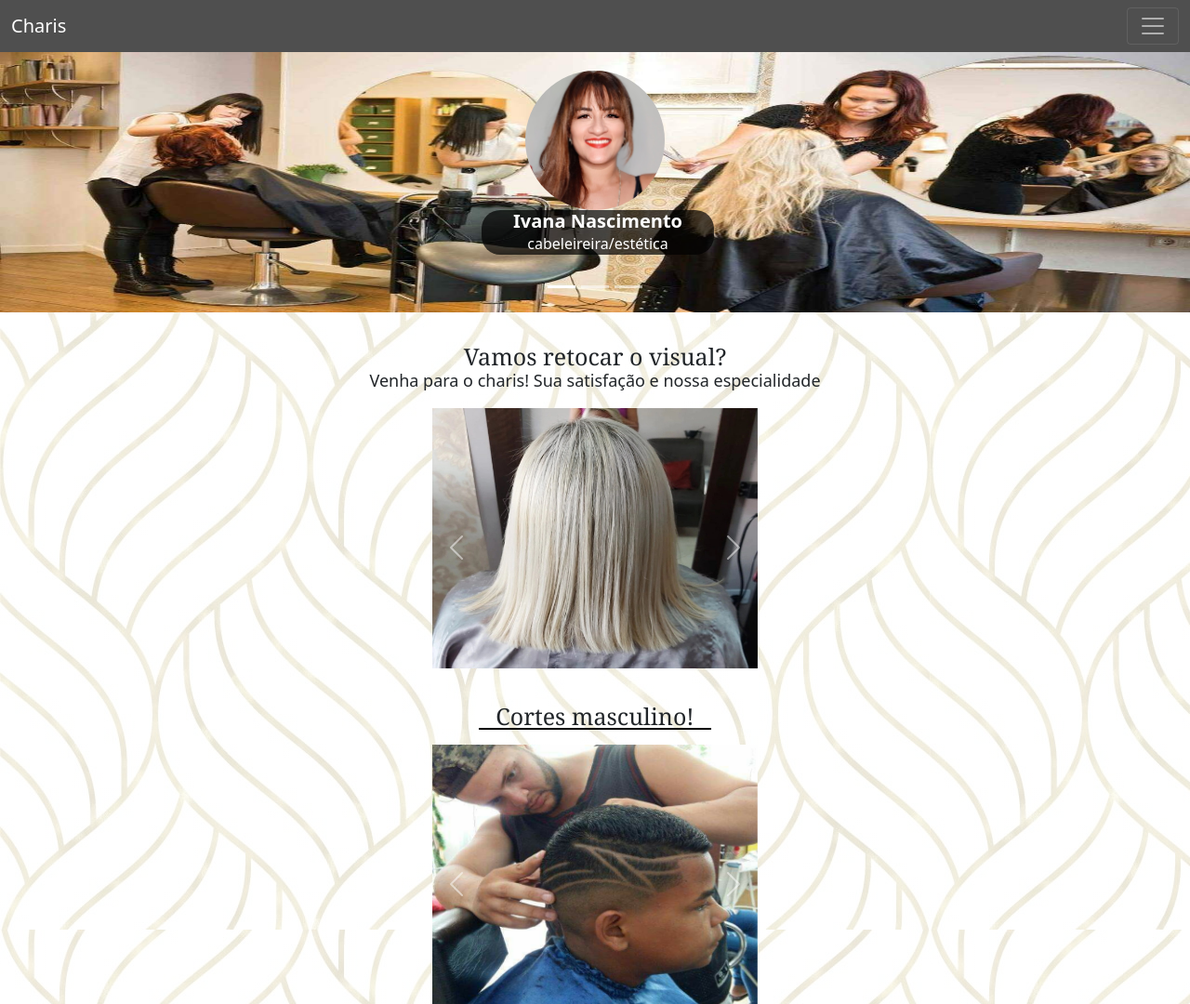
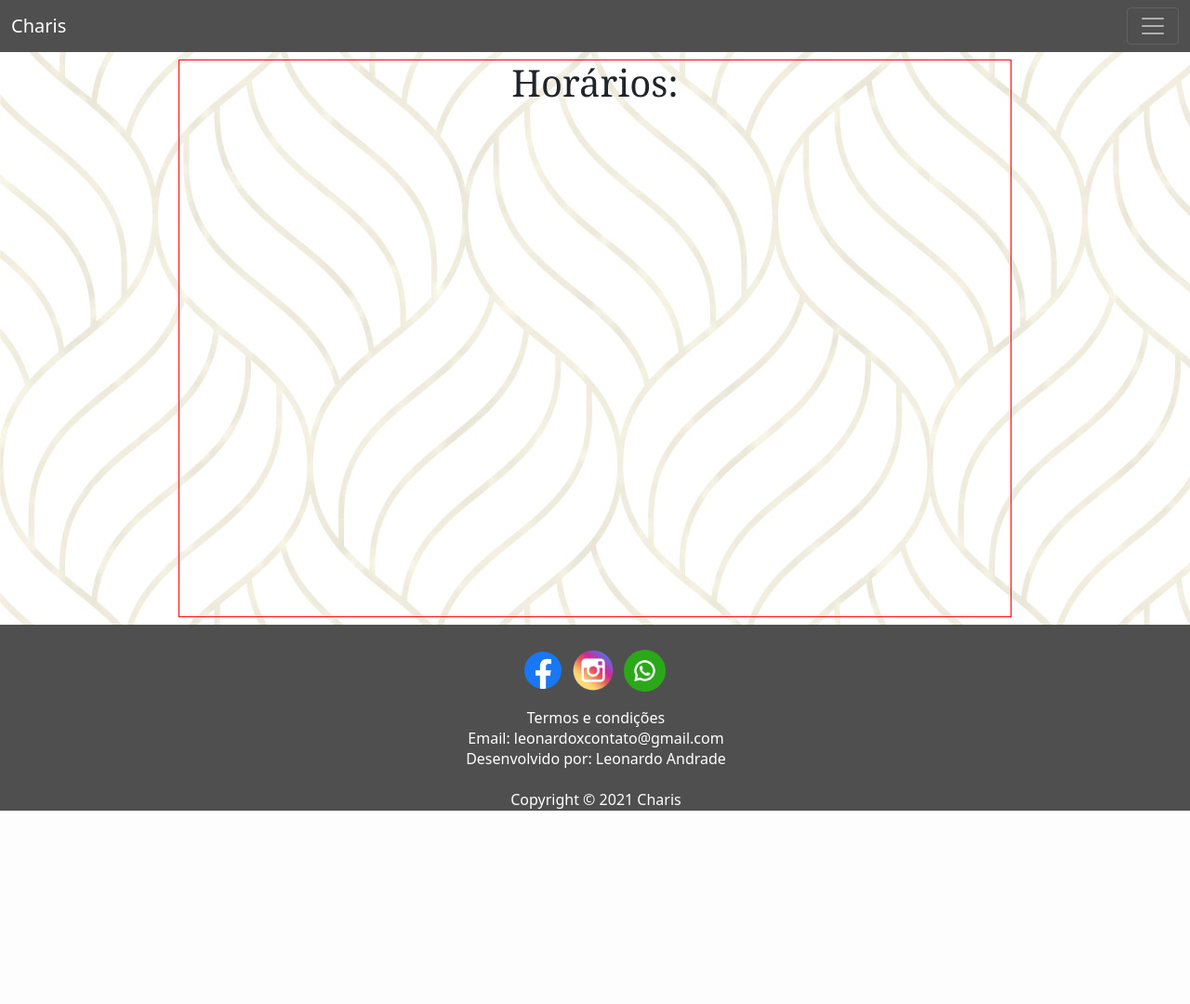
Before and after one commit to LeonardoAndrad3/ProjectCharis, a PHP site: page /?pagina=agendamento in a window 1280 px wide. Shown: the top 1080 px of the page at 93% size. After the commit the page ends 872 px from the top, so only its background shows below. Run offline with PHP 8.4, Linux system fonts and the light colour scheme; some libraries are stand-ins or nearby versions.

Commit message:
Alterando rodape e colocando a pagina agendamento, alem de reconfigurar a forma que vamos navegando nas paginas

```diff
--- a/web/css/app.css
+++ b/web/css/app.css
@@ -165,6 +165,55 @@ footer{
 
 }
 
+.agendamento{
+    width: 70%;
+    height: 600px;
+    margin: 8px auto;
+    border: 1px solid red;
+}
+
+.agendamento h1{
+    text-align: center;
+}
+
+.redeSocial{
+    margin-bottom: 10px;
+}
+
+.iconFace{
+    width: 40px;
+    height: 40px;
+    transition: 0.8s;
+}
+.iconInsta{
+    width: 58px;
+    height: 58px;
+    transition: 0.8s;
+}
+.iconZap{
+    width: 45px;
+    height: 45px;
+    transition: 0.8s;
+}
+
+.redeSocial a{
+    transition: 0.5s;
+}
+
+.redeSocial a:hover{
+    position: relative;
+    animation: up 0.2s;
+    animation-fill-mode: forwards;
+    filter: brightness(60%);
+    transition: 0.2s;
+}
+
+@keyframes up{
+    0%{top: 0px; transform: rotate(0deg);}
+    50%{top: -2px; transform: rotate(15deg);}
+    100%{top: -5px; transform: rotate(0deg);}
+}
+
 @media(max-width: 700px){
     .title1{
         margin-top: 20px;
@@ -178,6 +227,12 @@ footer{
         width: 80%;
         margin: 1em auto;
         height: auto;
+    }
 
+    .agendamento{
+        width: 80%;
+        height: 450px;
+        margin: 8px auto;
+        border: 1px solid red;
     }
 }
--- a/web/index.php
+++ b/web/index.php
@@ -1 +1,27 @@
-<?php require("index.html");?>
+<?php include_once('lib/include.php');?>
+<!DOCTYPE html>
+<html lang="pt-br">
+  <head>
+    <meta charset="utf-8">
+    <meta name="viewport" content="width=device-width, initial-scale=1, shrink-to-fit=no">
+    <link href="https://cdn.jsdelivr.net/npm/bootstrap@5.1.1/dist/css/bootstrap.min.css" rel="stylesheet" integrity="sha384-F3w7mX95PdgyTmZZMECAngseQB83DfGTowi0iMjiWaeVhAn4FJkqJByhZMI3AhiU" crossorigin="anonymous">
+    <script src="https://cdn.jsdelivr.net/npm/bootstrap@5.1.1/dist/js/bootstrap.bundle.min.js" integrity="sha384-/bQdsTh/da6pkI1MST/rWKFNjaCP5gBSY4sEBT38Q/9RBh9AH40zEOg7Hlq2THRZ" crossorigin="anonymous"></script>
+    <link rel="stylesheet" href="css/app.css">
+
+    <title>Charis</title>
+  </head>
+  <body>
+        <?php
+            $url = (isset($_GET['pagina'])) ? $_GET['pagina'] : 'inicio';
+            $dir = 'pags/';
+            $ext = '.php';
+
+            if(file_exists($dir.$url.$ext)){
+                include($dir.$url.$ext);
+            } else{
+                echo '<div class="alert alert-danger" role="alert"> Página não encontrada</div>';
+            }
+        ?>
+
+  </body>
+</html>
--- /dev/null
+++ b/web/lib/dbConnect.php
@@ -0,0 +1,27 @@
+<?php
+
+class ControlerDb{
+
+    private $user = "nokzzaysxxaskq";
+    private $password = "ff7e62c70dfa0d8ed742988ba7d279ec19af825eb268f33d35e2abb7cd007e37";
+    private $host = "ec2-34-239-55-93.compute-1.amazonaws.com";
+    private $database = "d9ib72bq2nigrh";
+    private $conn;
+
+    function connectDb(){
+        $conn = pg_connect("host=$this->host dbname=$this->database user=$this->user password=$this->password") or
+        die("Failed to create connection to database:". pg_last_erros(). "<br/>");
+    }
+
+    function construct(){
+        $this->conn = $this-connectDb();
+    }
+
+
+
+
+}
+
+
+
+?>
--- /dev/null
+++ b/web/lib/include.php
@@ -0,0 +1,7 @@
+<?php
+    include_once('dbConnect.php');
+    include_once('login.php');
+
+
+
+?>
--- /dev/null
+++ b/web/lib/login.php
@@ -0,0 +1,7 @@
+<?php
+
+include_once("include.php");
+
+
+
+?>
--- /dev/null
+++ b/web/pags/agendamento.php
@@ -0,0 +1,76 @@
+<!DOCTYPE html>
+<html lang="en">
+<head>
+    <meta charset="UTF-8">
+    <meta http-equiv="X-UA-Compatible" content="IE=edge">
+    <meta name="viewport" content="width=device-width, initial-scale=1.0">
+    <title>Agendamento</title>
+</head>
+<body>
+<div class="main">
+      <nav class="navbar navbar-dark">
+        <div class="container-fluid">
+          <a class="navbar-brand" href="?pagina=inicio">Charis</a>
+          <button class="navbar-toggler" type="button" data-bs-toggle="offcanvas" data-bs-target="#offcanvasNavbar" aria-controls="offcanvasNavbar">
+            <span class="navbar-toggler-icon"></span>
+          </button>
+          <div class="offcanvas offcanvas-end" tabindex="-1" id="offcanvasNavbar" aria-labelledby="offcanvasNavbarLabel">
+            <div class="offcanvas-header">
+              <h5 class="offcanvas-title" id="offcanvasNavbarLabel">Charis</h5>
+              <button type="button" class="btn-close text-reset" data-bs-dismiss="offcanvas" aria-label="Close"></button>
+            </div>
+            <div class="offcanvas-body">
+              <ul class="navbar-nav justify-content-end flex-grow-1 pe-3">
+                <li class="nav-item">
+                  <a class="nav-link active" aria-current="page" href="#">Home</a>
+                </li>
+                <li class="nav-item">
+                  <a class="nav-link" href="?pagina=agendamento">Agendamento</a>
+                </li>
+                <li class="nav-item dropdown">
+                  <a class="nav-link dropdown-toggle" href="#" id="offcanvasNavbarDropdown" role="button" data-bs-toggle="dropdown" aria-expanded="false">
+                    Dropdown
+                  </a>
+                  <ul class="dropdown-menu" aria-labelledby="offcanvasNavbarDropdown">
+                    <li><a class="dropdown-item" href="#">Action</a></li>
+                    <li><a class="dropdown-item" href="#">Another action</a></li>
+                    <li>
+                      <hr class="dropdown-divider">
+                    </li>
+                    <li><a class="dropdown-item" href="#">Something else here</a></li>
+                  </ul>
+                </li>
+              </ul>
+            </div>
+          </div>
+        </div>
+      </nav>
+
+    <div class="agendamento">
+
+    <h1>Horários:</h1>
+
+
+    </div>
+
+
+      <div class="rodape">
+        <footer>
+            <div class="redeSocial">
+            <a href="https://www.facebook.com/chariscabeloeestetica"><img class="iconFace" src="icon/facebook-f-logo-2019.png" alt="img"></a>
+            <a href="https://www.instagram.com/chariscabeloeestetica/"><img class="iconInsta" src="icon/instagram.png" alt="img"></a>
+            <a href="https://wa.me/55011964824192"><img class="iconZap" src="icon/whatsapp.png" alt="img"></a>
+
+            </div>
+            <ul class="rod">
+            <li><a class="link-rodape" href="">Termos e condições</a></li>
+            <li><p>Email: leonardoxcontato@gmail.com</p></li>
+            <li><p>Desenvolvido por: Leonardo Andrade</p></li>
+            <br>
+            <li><p class="copy">Copyright © 2021 Charis</p></li>
+          </ul>
+        </footer>
+      </div>
+    </div>
+</body>
+</html>
--- a/web/index.html
+++ b/web/pags/inicio.php
@@ -4,9 +4,6 @@
     <meta charset="UTF-8">
     <meta http-equiv="X-UA-Compatible" content="IE=edge">
     <meta name="viewport" content="width=device-width, initial-scale=1.0">
-    <link href="https://cdn.jsdelivr.net/npm/bootstrap@5.1.1/dist/css/bootstrap.min.css" rel="stylesheet" integrity="sha384-F3w7mX95PdgyTmZZMECAngseQB83DfGTowi0iMjiWaeVhAn4FJkqJByhZMI3AhiU" crossorigin="anonymous">
-    <script src="https://cdn.jsdelivr.net/npm/bootstrap@5.1.1/dist/js/bootstrap.bundle.min.js" integrity="sha384-/bQdsTh/da6pkI1MST/rWKFNjaCP5gBSY4sEBT38Q/9RBh9AH40zEOg7Hlq2THRZ" crossorigin="anonymous"></script>
-    <link rel="stylesheet" href="css/app.css">
     <title>Charis</title>
 </head>
 <body>
@@ -28,7 +25,7 @@
                   <a class="nav-link active" aria-current="page" href="#">Home</a>
                 </li>
                 <li class="nav-item">
-                  <a class="nav-link" href="#">Link</a>
+                  <a class="nav-link" href="?pagina=agendamento">Agendamento</a>
                 </li>
                 <li class="nav-item dropdown">
                   <a class="nav-link dropdown-toggle" href="#" id="offcanvasNavbarDropdown" role="button" data-bs-toggle="dropdown" aria-expanded="false">
@@ -134,13 +131,20 @@
               </div>
             </section>
         </div>
-      <div class="rodape">
+        <div class="rodape">
         <footer>
-          <ul class="rod">
-            <li><p class="copy">Copyright © 2021 Charis</p></li>
+            <div class="redeSocial">
+            <a href="https://www.facebook.com/chariscabeloeestetica"><img class="iconFace" src="icon/facebook-f-logo-2019.png" alt="img"></a>
+            <a href="https://www.instagram.com/chariscabeloeestetica/"><img class="iconInsta" src="icon/instagram.png" alt="img"></a>
+            <a href="https://wa.me/55011964824192"><img class="iconZap" src="icon/whatsapp.png" alt="img"></a>
+
+            </div>
+            <ul class="rod">
             <li><a class="link-rodape" href="">Termos e condições</a></li>
             <li><p>Email: leonardoxcontato@gmail.com</p></li>
             <li><p>Desenvolvido por: Leonardo Andrade</p></li>
+            <br>
+            <li><p class="copy">Copyright © 2021 Charis</p></li>
           </ul>
         </footer>
       </div>
```
Also changed, not shown: composer.json (line endings or trailing spaces), web/icon/3cc37e91cc9e63f2f9efe45f61409f09.jpg (added), web/icon/facebook-f-logo-2019.png (added), web/icon/instagram.png (added), web/icon/png-clipart-whatsapp-icon-logo-whatsapp-logo-whatsapp-logo-text-trademark.png (added), web/icon/whats.jpg (added), web/icon/whats.png (added), web/icon/whatsapp.png (added), 1 other file.
